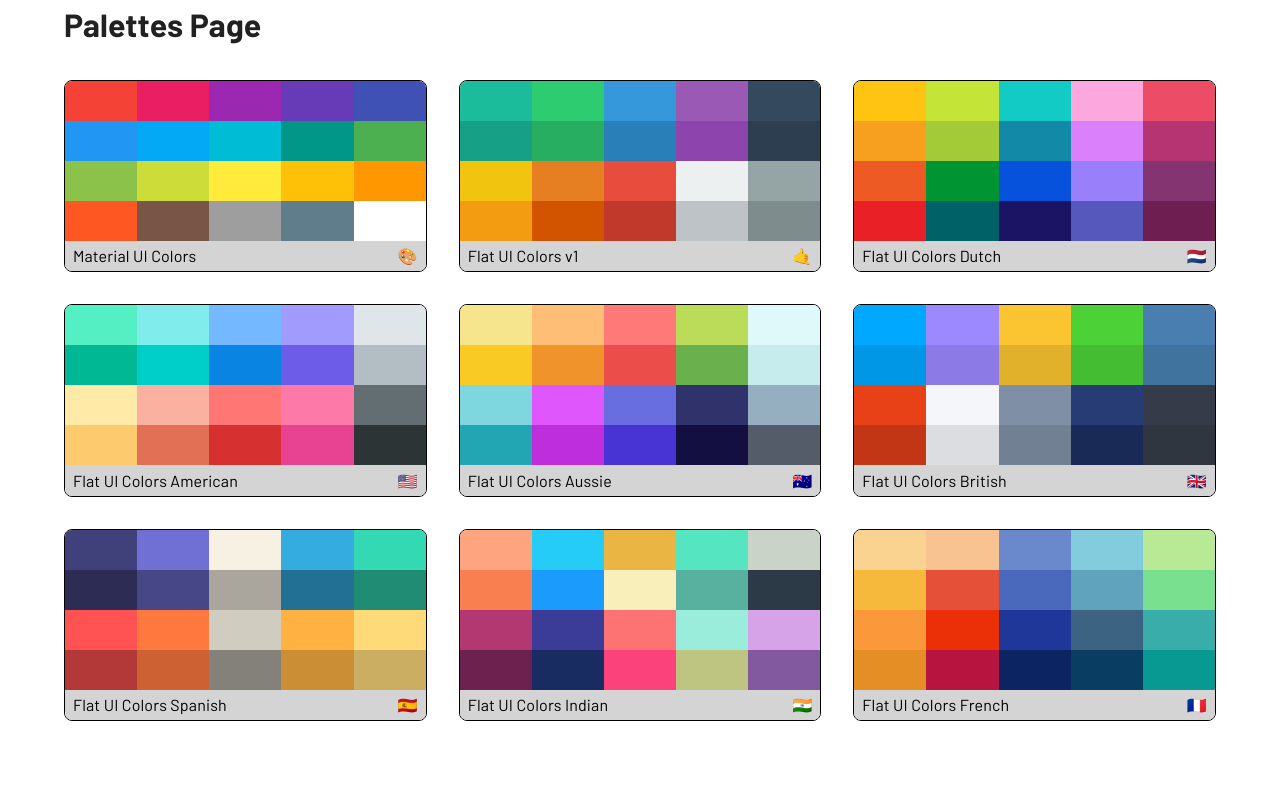
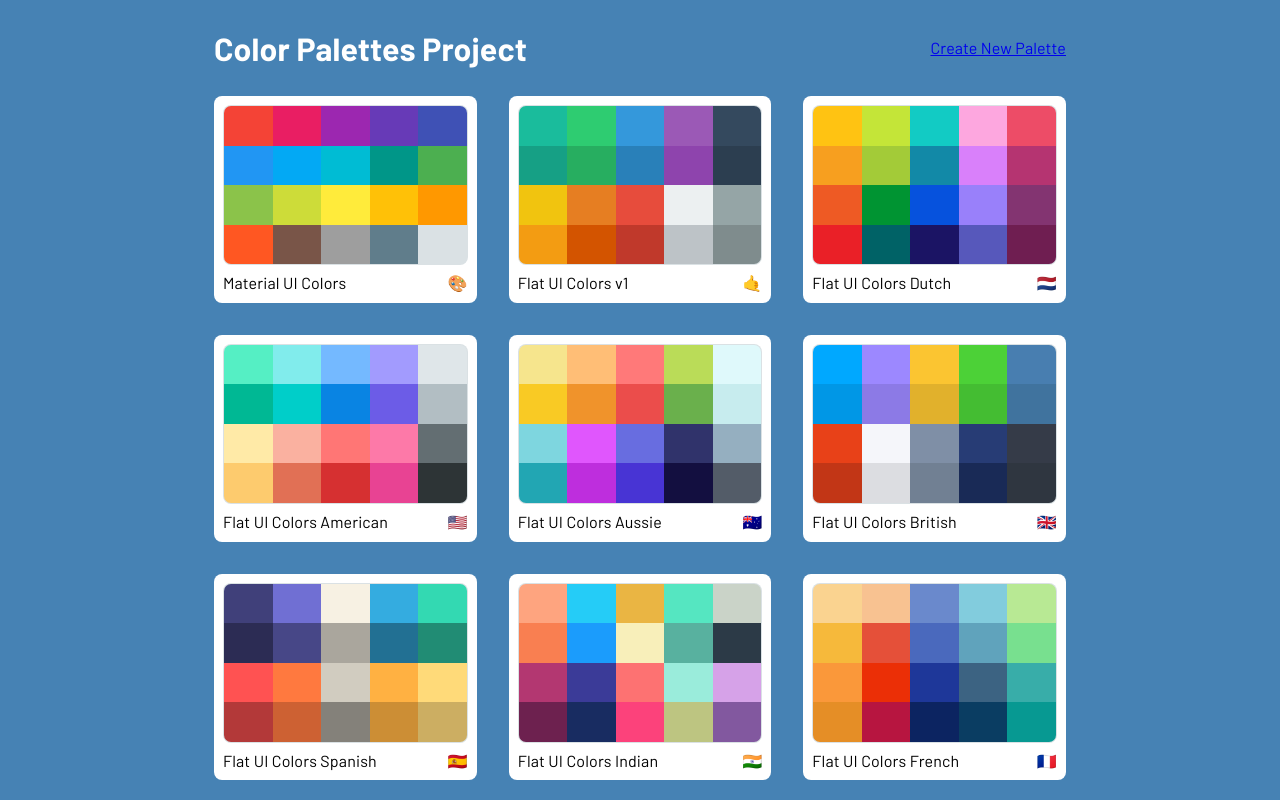
Before and after one commit to tomascatena/color-project, a React app: page / in a window 1280 px wide. Built offline with nearby package versions, Linux system fonts and the light colour scheme.

Commit message:
add styles to mini palette

```diff
--- a/src/App.tsx
+++ b/src/App.tsx
@@ -10,6 +10,7 @@ import seedPalettes from '@/data/seedPalettes';
 
 // Lazy load Pages
 const PalettesListPageAsync = React.lazy(() => import('@/pages/PalettesListPage/PalettesListPage'));
+const NewPalettePageAsync = React.lazy(() => import('@/pages/NewPalettePage/NewPalettePage'));
 
 const App = () => {
   return (
@@ -35,6 +36,11 @@ const App = () => {
               path="/palettes/:paletteId"
               element={<PalettePageRoute />}
             />
+
+            <Route
+              path="/new-palette"
+              element={<NewPalettePageAsync />}
+            />
           </Routes>
         </React.Suspense>
       </ThemeProvider>
--- a/src/components/MiniPalettes/MiniPalette.styled.ts
+++ b/src/components/MiniPalettes/MiniPalette.styled.ts
@@ -6,29 +6,36 @@ export const StyledLink = styled(Link)(() => ({
 }));
 
 export const MiniPaletteContainer = styled('div')(() => ({
-  backgroundColor: 'white',
-  border: '1px solid black',
+  backgroundColor: '#fff',
+  border: '1px solid transparent',
   borderRadius: '.5rem',
   overflow: 'hidden',
   position: 'relative',
+  transition: 'all .2s ease-in-out',
 
   '&:hover': {
     cursor: 'pointer',
+    boxShadow: '10px 10px 5px rgba(0, 0, 0, 0.2)',
+    transform: 'scale(1.02)',
   },
 }));
 
 export const MiniPaletteColors = styled('div')(() => ({
+  border: '1px solid transparent',
+  backgroundColor: '#dae1e4',
+  borderRadius: '.5rem',
   display: 'grid',
   gridTemplateColumns: 'repeat(5, 1fr)',
   height: '10rem',
+  margin: '.5rem .5rem 0 .5rem',
+  overflow: 'hidden',
 }));
 
 export const MiniPaletteFooter = styled('div')(() => ({
   alignItems: 'center',
-  backgroundColor: '#d4d4d4',
   color: 'black',
   display: 'flex',
   fontSize: '1rem',
   justifyContent: 'space-between',
-  padding: '.2rem .5rem',
+  padding: '.4rem .5rem',
 }));
--- /dev/null
+++ b/src/pages/NewPalettePage/NewPalettePage.styled.ts
@@ -0,0 +1,3 @@
+import { styled } from '@mui/system';
+
+export {};
--- /dev/null
+++ b/src/pages/NewPalettePage/NewPalettePage.tsx
@@ -0,0 +1,11 @@
+import React from 'react';
+
+type Props = {};
+
+const NewPalettePage = (props: Props) => {
+  return (
+    <div>NewPalettePage</div>
+  );
+};
+
+export default NewPalettePage;
--- a/src/pages/PalettesListPage/PalettesListPage.styled.ts
+++ b/src/pages/PalettesListPage/PalettesListPage.styled.ts
@@ -1,8 +1,15 @@
 import { styled } from '@mui/system';
 
-export const PalettesList = styled('div')(() => ({
+export const PalettesList = styled('main')(() => ({
   display: 'grid',
   gridTemplateColumns: 'repeat(3, 1fr)',
   gap: '2rem',
-  padding: '2rem 0',
 }));
+
+export const PalettesListHeader = styled('header')(() => ({
+  color: 'white',
+  alignItems: 'center',
+  display: 'flex',
+  justifyContent: 'space-between',
+  padding: '1.5rem 0',
+}));
--- a/src/pages/PalettesListPage/PalettesListPage.tsx
+++ b/src/pages/PalettesListPage/PalettesListPage.tsx
@@ -1,6 +1,11 @@
+import { Box } from '@mui/material';
 import { ColorPalette } from '@/typings/typings';
 import { Container } from '@mui/system';
-import { PalettesList } from './PalettesListPage.styled';
+import { Link } from 'react-router-dom';
+import {
+  PalettesList,
+  PalettesListHeader
+} from './PalettesListPage.styled';
 import { StyledLink } from '@/components/MiniPalettes/MiniPalette.styled';
 import MiniPalette from '@/components/MiniPalettes/MiniPalette';
 import React from 'react';
@@ -14,8 +19,15 @@ type Props = {
 
 const PalettesListPage = ({ palettes }: Props) => {
   return (
-    <Container>
-      <h1>Palettes Page</h1>
+    <Box sx={{ backgroundColor: 'steelblue', minHeight: '100vh' }}>
+      <Container maxWidth='md'>
+        <PalettesListHeader>
+          <h1>Color Palettes Project</h1>
+
+          <Link to='/new-palette'>
+            Create New Palette
+          </Link>
+        </PalettesListHeader>
 
         <PalettesList>
           {
@@ -31,6 +43,7 @@ const PalettesListPage = ({ palettes }: Props) => {
           }
         </PalettesList>
       </Container >
+    </Box>
   );
 };
 
```
Lines whose indentation alone changed are shown as unchanged.
